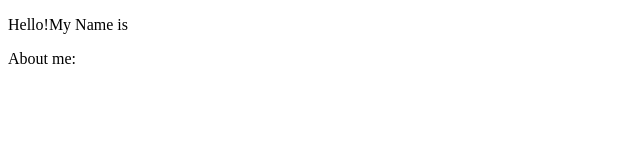
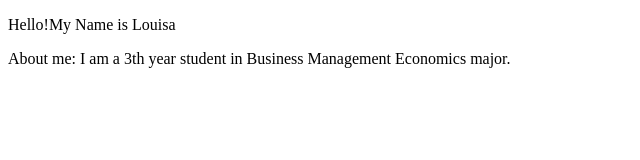
Before and after one commit to louisa6tw/website, a plain HTML site: page index.html in a window 1280 px wide. Shown: the whole page, without its empty margins (0-640 px from the left). Drawn offline with Linux system fonts and the light colour scheme.

Commit message:
Update index.html

```diff
--- a/index.html
+++ b/index.html
@@ -4,7 +4,7 @@
             <title>My Personal Website</title>
       </head>
       <body>
-            <p>Hello!My Name is</p>
-            <p>About me: </p>
+            <p>Hello!My Name is Louisa</p>
+            <p>About me: I am a 3th year student in Business Management Economics major. </p>
       </body>
 </html>
```
